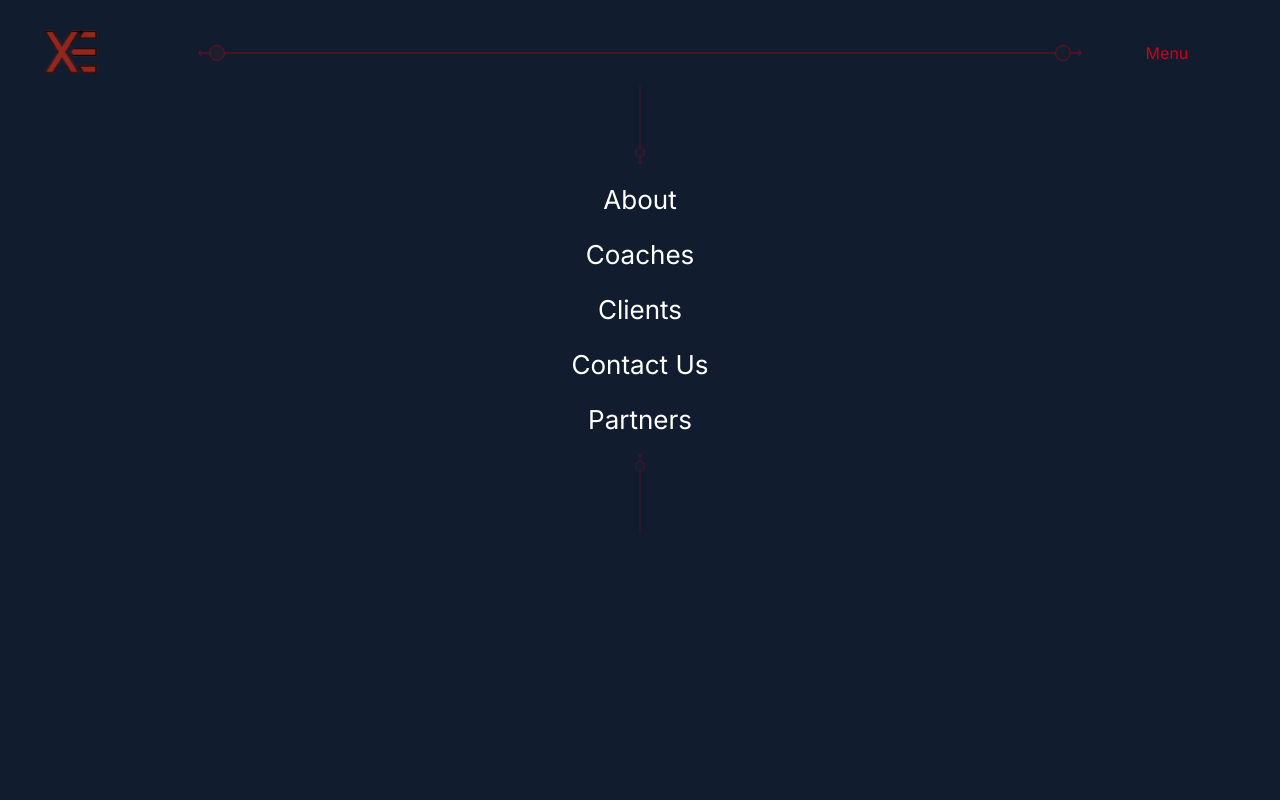
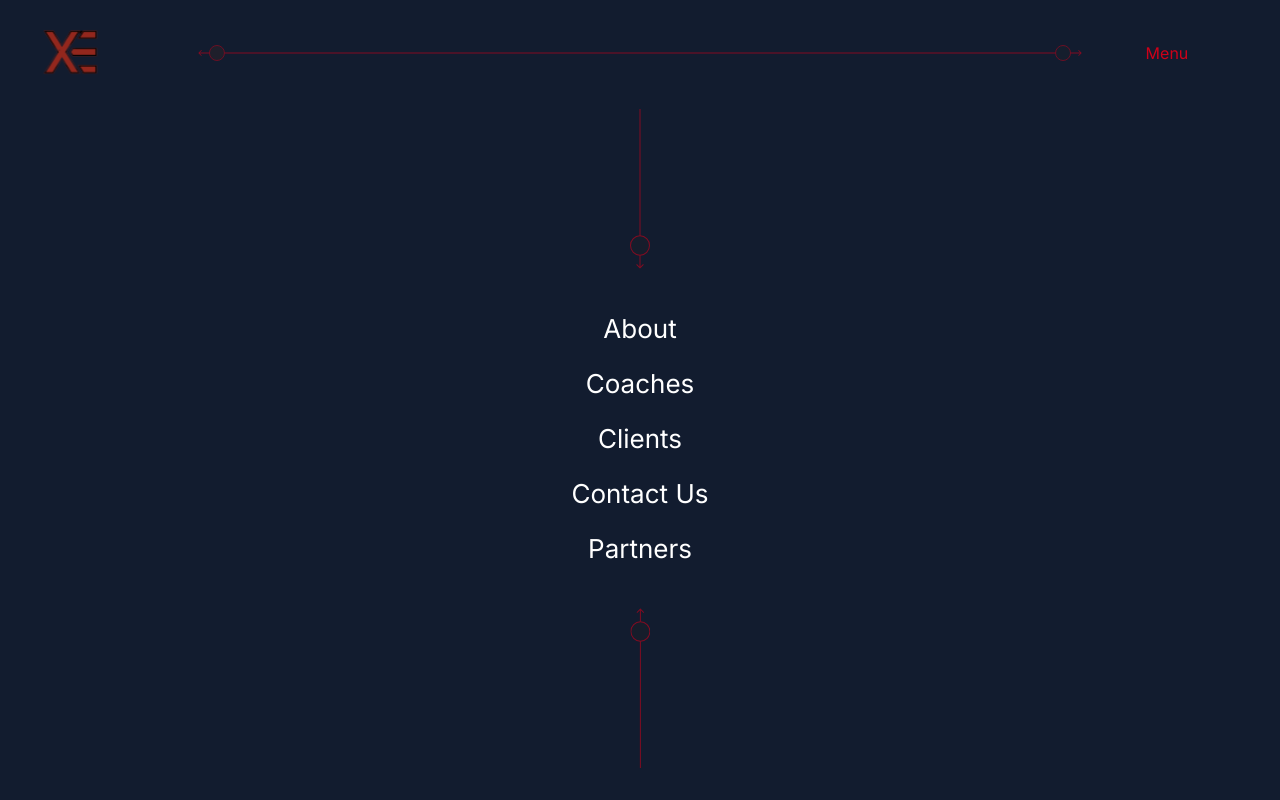
Before and after one commit to mccashland/Xelik-Website, a Next.js app: page / in a window 1280 px wide. Built offline with nearby package versions, Linux system fonts and the light colour scheme.

Commit message:
fixed home page issue

```diff
--- a/src/app/page.tsx
+++ b/src/app/page.tsx
@@ -28,15 +28,9 @@ export default function Home() {
   return (
     <div>
       <LogoHeader />
-      <center className="h-full">
-        <Image
-          src="/assets/imgs/Arrow Down.svg"
-          // layout="fill"
-          width={10}
-          height={600}
-          alt="arrow line"
-        />
-        <div className="text-white py-4 flex flex-col gap-y-4">
+      <center className="h-full mt-[3vh]">
+        <img className="h-[20vh]" src="/assets/imgs/Arrow Down.svg" alt="arrow line" />
+        <div className="text-white flex my-10 flex-col gap-y-4">
           {items.map((item, key) => {
             return (
               <div key={key}>
@@ -51,12 +45,9 @@ export default function Home() {
             );
           })}
         </div>
-        <Image
-          className="rotate-180"
+        <img
+          className="rotate-180 h-[20vh]"
           src="/assets/imgs/Arrow Down.svg"
-          // layout="fill"
-          width={10}
-          height={500}
           alt="arrow line"
         />
       </center>
```
